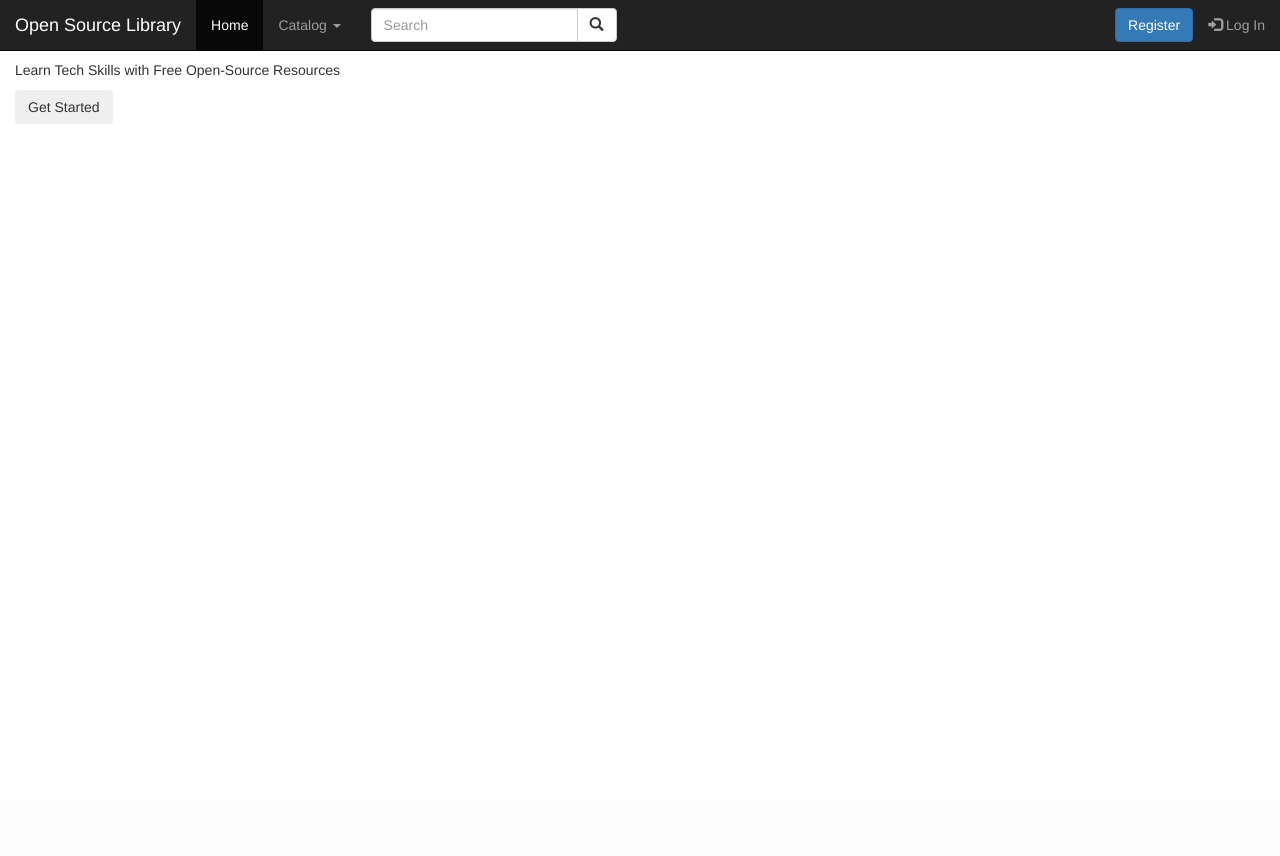
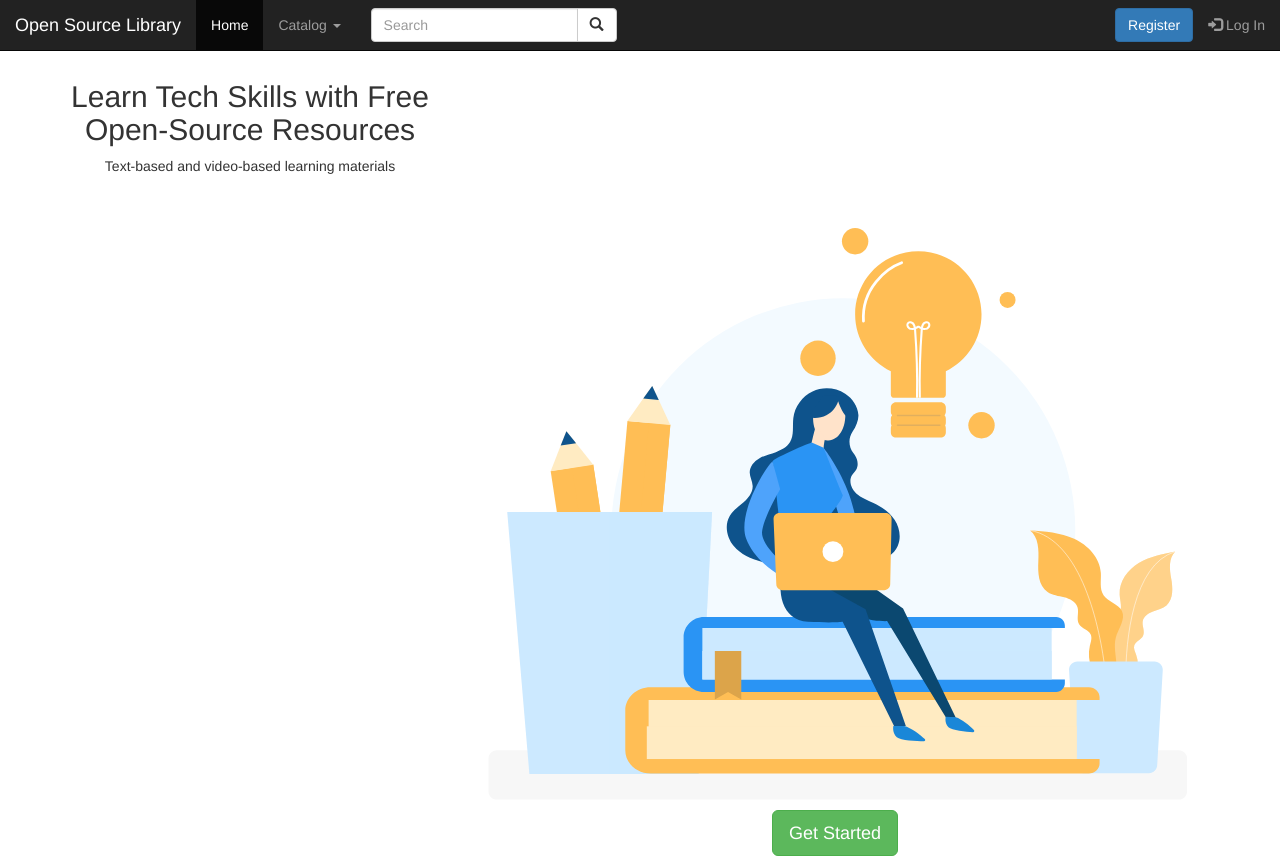
Before and after one commit to ovezovs/Open-Source-Library, a Flask app: template flaskr/templates/index.html in a window 1280 px wide. Before the commit the page ends 124 px from the top, so only its background shows below. Run offline with Flask 2, Linux system fonts and the light colour scheme; the template is opened without the code that fills it, so the values that code supplies are empty; some libraries are stand-ins or nearby versions.

Commit message:
added image to landing page

```diff
--- a/flaskr/templates/index.html
+++ b/flaskr/templates/index.html
@@ -7,7 +7,6 @@
         <link rel="stylesheet" href="https://maxcdn.bootstrapcdn.com/bootstrap/3.4.1/css/bootstrap.min.css">
         <script src="https://ajax.googleapis.com/ajax/libs/jquery/3.5.1/jquery.min.js"></script>
         <script src="https://maxcdn.bootstrapcdn.com/bootstrap/3.4.1/js/bootstrap.min.js"></script>
-
 
     </head>
     <body>
@@ -56,10 +55,19 @@
             </div>
         </nav>
 
-        <div class="container-fluid" style="margin-top:60px">
+        <div class="container" style="margin-top:60px">
+            <div class="row">
+                <div class="col-sm-3 col-md-6 col-lg-4 text-center">
+                    <h2>Learn Tech Skills with Free<br> Open-Source Resources</h2>
+                    <p>Text-based and video-based learning materials</p>
+                    <!-- <img src="../static/images/online-learning-concept-2043016-0.svg" alt=""> -->
+                </div>
+                <div class="col-sm-9 col-md-6 col-lg-8 text-center">
+                    <img src="../static/images/online-learning-concept-2043016-0.svg" alt="">
+                    <button type="button" class="btn btn-success btn-lg" id="get-started" onclick="location.href = '/auth/register';">Get Started</button>
+                </div>
+              </div>
 
-            <p>Learn Tech Skills with Free Open-Source Resources</p>
-            <button type="button" class="btn" id="get-started" onclick="location.href = '/auth/register';">Get Started</button>
         </div>
 
 
```
Also changed, not shown: flaskr/static/images/online education,online learning,lady,idea,innovation,stationery,pen,tool,books,work,young,female,book,reading,studying,knowledge,learning,education,study,student,1742871.png (added), flaskr/static/images/online-edu-short-name.png (added), flaskr/static/images/online-learning-concept-2043016-0.svg (added), flaskr/static/images/reading-room-1970159-0.svg (added), 2 other files.
